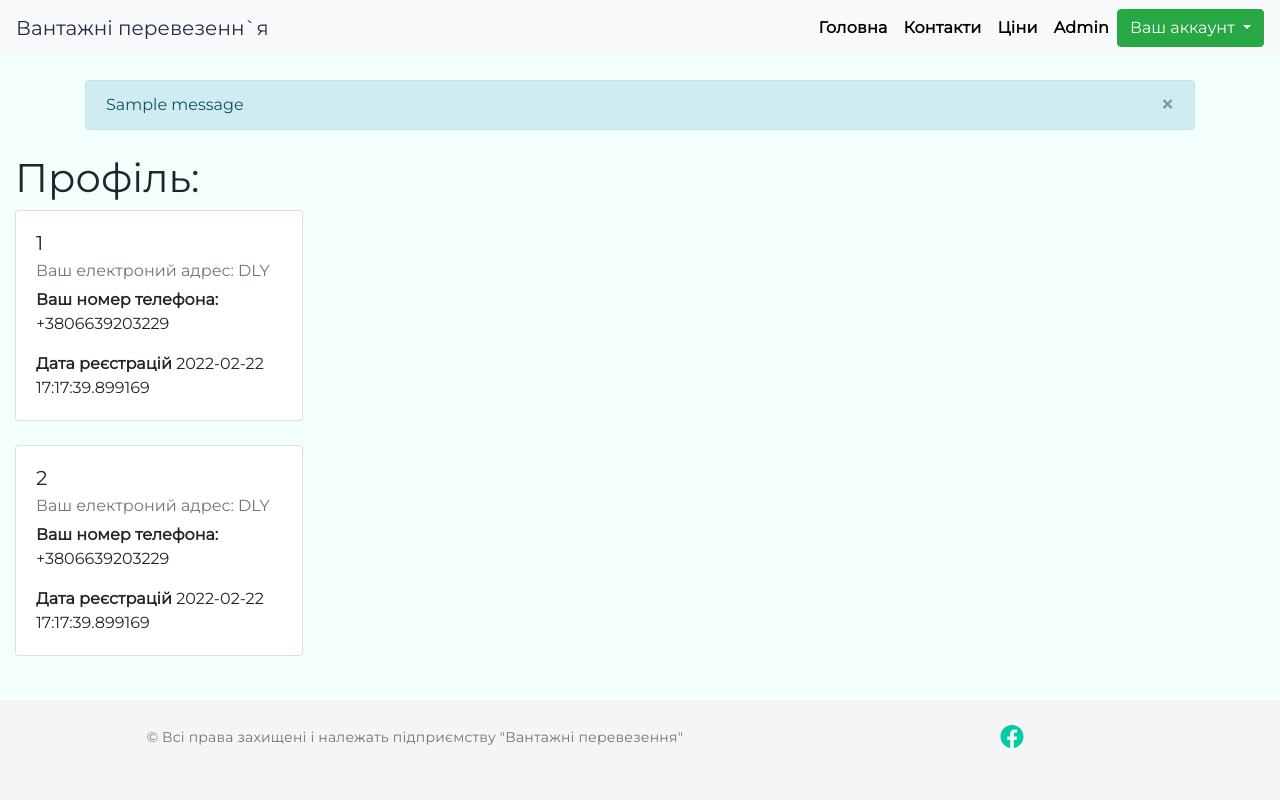
After one commit to Raider2019/Diplo, a Flask app: page /orders in a window 1280 px wide. The commit adds this page. Run offline with Flask 2, Linux system fonts and the light colour scheme; a user stored in the database is signed in; data comes from the database, SQL or seed files in the repository; both versions use the stored data as it was after the commit; one stand-in notice (Sample message) is shown; some libraries are stand-ins or nearby versions.

Commit message:
Add order

```diff
--- a/app.py
+++ b/app.py
@@ -59,7 +59,7 @@ class Citys(db.Model):
     __tablename__ = "citys"
     id = db.Column(db.Integer, primary_key = True)
     city = db.Column(db.String(255))
-    users  = db.relationship("Users",secondary = "orders")
+    users  = db.relationship("Users",secondary = "orders",lazy = 'subquery')
 
     def __repr__(self):
         return self.city
@@ -79,8 +79,8 @@ class Orders(db.Model):
     date_recipients = db.Column(db.String(60),default ="__")
     pay_method = db.Column(db.String(60))
     suma = db.Column(db.String(60),default ="__")
-    user = db.relationship('Users', backref="orders",overlaps ="citys,users")
-    city = db.relationship('Citys', backref="orders", overlaps ="citys,users")
+    user = db.relationship('Users', backref=db.backref("orders",overlaps ="citys,user",cascade="all, delete-orphan",lazy = "dynamic"))
+    city = db.relationship('Citys', backref=db.backref("orders", overlaps ="citys,users",cascade="all, delete-orphan",lazy = "dynamic"))
 
 
     def __repr__(self):
@@ -90,7 +90,7 @@ class Orders(db.Model):
 
 class  AddOrdersForm(FlaskForm):
 	  cargo = StringField("Вантаж якій треба перевести*",validators =[DataRequired()])
-	  weigh =  StringField("Вага вантажу*",validators =[DataRequired()])
+	  weight =  StringField("Вага вантажу*",validators =[DataRequired()])
 	  city_sender = SelectField("Місто відправника(селище)",choices=[],validators = [DataRequired()])
 	  street_sender =  StringField( "Вулиця відправника", validators = [DataRequired()],render_kw={"placeholder":"Вкажіть вулицю"}  )
 	  house_number = StringField("Номер квартири/офісу")
@@ -100,30 +100,33 @@ class  AddOrdersForm(FlaskForm):
 @app.route('/add_orders', methods = ['GET', 'POST'])
 @login_required
 def add_orders():
-	form = AddOrdersForm()
+ form = AddOrdersForm()
+ form.city_sender.choices =  [(s.city) for s in Citys.query]
+ poster = current_user.id_users
+ cargo = form.cargo.data
+ weight = form.weight.data
+ city_sender = form.city_sender.data
+ street_sender= form.street_sender.data
+ house_number = form.city_sender.data
+ date_senders = form.date_senders.data
+ pay_method = form.pay_method.data
+ if form.validate_on_submit():
 
+     order = Orders(id_user = poster, cargo = cargo, weight = weight,city_sender =city_sender,steet_sender = street_sender,               house_number = house_number,date_senders=date_senders,pay_method=pay_method)
+     flash("Ваше замовлення додано!")
+     db.session.add(order)
+     db.session.commit()
 
-	if form.validate_on_submit():
-	 poster = current_user.id.users
-	form.city_sender.choices =  [(s.city) for s in Citys.query]
-	cargo = form.cargo.data
-	weight = form.weigh.data
-	city_sender = form.city_sender.data
-	street_sender= form.street_sender.data
-	house_number = form.city_sender.data
-	date_senders = form.date_senders.data
-	pay_method = form.pay_method.data
-	order = Orders(id_user = poster, cargo = cargo, weight = weight,city_sender =city_sender,street_sender = street_sender,               house_number = house_number,date_senders=date_senders,pay_method=pay_method)
-	try:
-		db.session.add(order)
-		db.session.commit()
-		flash("Ваше замовлення додано!")
-		return redirect(url_for('dashboard'))
-	except():
-		flash("Виникла помилка!")
-		return render_template("add_orders.html",form=form)
-	else:
-	  return render_template("add_orders.html",form=form)
+ return render_template("add_orders.html",form=form)
+
+@app.route('/orders')
+@login_required
+def orders():
+   	id = current_user.id_users
+   	user = Users.query.first_or_404(id)
+   	order = user.orders.all()
+   	return render_template("orders.html",id = id ,user = user , order = order)
+
 
 
 
@@ -313,7 +316,7 @@ def dashboard():
     	    db.session.commit()
     	    flash("Дані оновлено!")
     	    return render_template("dashboard.html",form = form,usersupdate = usersupdate,id = id)
-    	  except():
+    	  except(ValueError):
     	    flash("Помилка!")
     	    return render_template("dashboard.html",form = form,usersupdate = usersupdate,id = id)
     else:
@@ -336,7 +339,7 @@ def delete(id):
             db.session.commit()
             flash("Профіль видалено!")
             return redirect(url_for('index'))
-        except():
+        except(ValueError):
             return redirect(url_for('index'))
     else:
         flash("Помилка!")
--- a/templates/add_orders.html
+++ b/templates/add_orders.html
@@ -20,12 +20,14 @@
             <h1 class=" mt-4 ">Додати замовлення</h1>
             <form method="post" action="">
                 {{form.hidden_tag()}}
-                {{wtf.form_field(form.сargo)}}
+                {{wtf.form_field(form.cargo)}}
                 {{wtf.form_field(form.weight)}}
                 {{wtf.form_field(form.city_sender)}}
 
 
                 {{wtf.form_field(form.street_sender)}}
+                {{wtf.form_field(form.date_senders)}}
+
                 {{wtf.form_field(form.house_number)}}
                  {{wtf.form_field(form.pay_method)}}
 
--- /dev/null
+++ b/templates/orders.html
@@ -0,0 +1,37 @@
+{% extends "base.html" %}
+{% import 'bootstrap/wtf.html' as wtf %}
+{% block title %}
+Профіль
+{%  endblock  %}
+
+{% block body %}
+{% for message in get_flashed_messages() %}
+<div class="container-xl mt-4">
+  <div class="alert alert-info alert-dismissible fade show" role="alert">
+  {{message}}
+    <button type="button" class="close" data-dismiss="alert" aria-label="Close">
+      <span aria-hidden="true">&times;</span>
+    </button>
+  </div>
+  </div>
+</div>
+{% endfor %}
+
+        <div class="container-fluid">
+            <h1 class=" mt-4 ">Профіль:</h1>
+   {% for order in order %}
+         <div class="card mb-4" style="width: 18rem;">
+  <div class="card-body">
+    <h5 class="card-title">{{order.id_orders}}</h5>
+    <h6 class="card-subtitle mb-2 text-muted">Ваш електроний адрес:  {{order.user}}</h6>
+    <p class="card-text"><strong>Ваш номер телефона:</strong> {{current_user.phone_number}}</p>
+        <p class="card-text"><strong>Дата реєстрацій</strong> {{current_user.ts_registry}}</p>
+
+
+
+
+  </div>
+</div>
+{% endfor %}
+
+{% endblock %}
```
Also changed, not shown: Perevoski.db.
